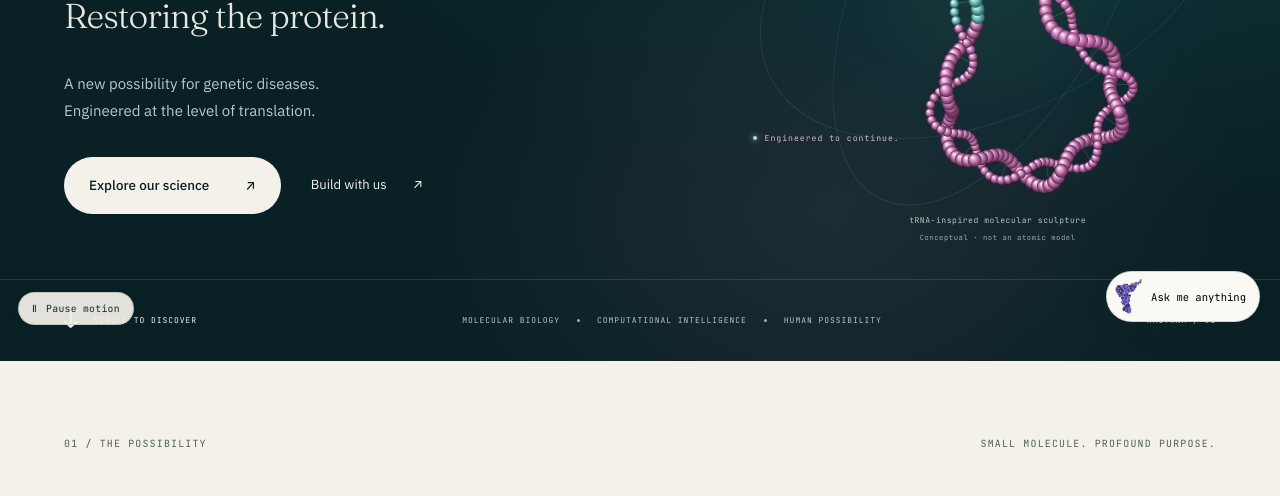
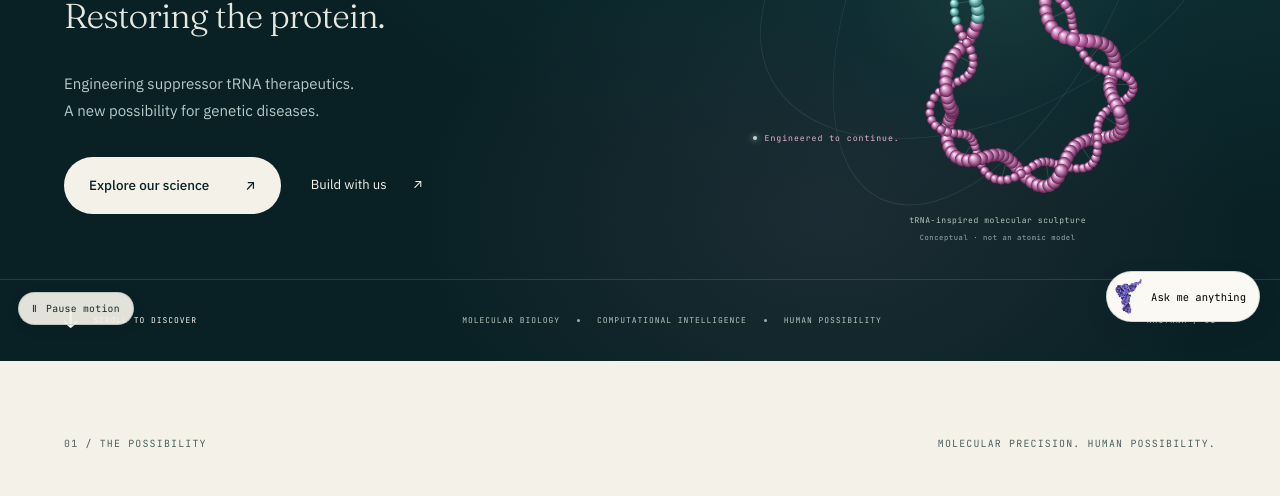
Before and after one commit to transloka786/trasnloka-website, a Next.js app: page / in a window 1280 px wide. Shown: the part 456-952 px from the top of the page. Built offline with nearby package versions, Linux system fonts and the light colour scheme.

Commit message:
Clarify suppressor-tRNA hero positioning and document verified preview build

```diff
--- a/src/app/page.tsx
+++ b/src/app/page.tsx
@@ -24,7 +24,7 @@ export default function Home(){return <div className="editorial-home">
       <div className="hero-copy"><div className="hero-kicker"><span/>INDIA-BUILT PRECISION TRANSLATION THERAPEUTICS</div>
         <h1>Reading through<br/><em>silence.</em></h1>
         <p className="hero-promise">Restoring the protein.</p>
-        <p className="hero-description">A new possibility for genetic diseases.<br/>Engineered at the level of translation.</p>
+        <p className="hero-description">Engineering suppressor tRNA therapeutics.<br/>A new possibility for genetic diseases.</p>
         <div className="hero-actions"><Link className="editorial-button light-button" href="/science">Explore our science <Arrow/></Link><Link className="text-link" href="/partners">Build with us <Arrow/></Link></div>
       </div>
       <MolecularHero/>
@@ -32,7 +32,7 @@ export default function Home(){return <div className="editorial-home">
     <div className="wrap hero-baseline"><a href="#the-possibility" className="scroll-cue"><span aria-hidden="true">↓</span> SCROLL TO DISCOVER</a><span>MOLECULAR BIOLOGY <i/> COMPUTATIONAL INTELLIGENCE <i/> HUMAN POSSIBILITY</span><span className="hero-edition">KRITRNA / 01</span></div>
   </header>
   <section id="the-possibility" className="manifesto-section"><div className="wrap">
-    <div className="section-index"><span>01 / THE POSSIBILITY</span><span>SMALL MOLECULE. PROFOUND PURPOSE.</span></div>
+    <div className="section-index"><span>01 / THE POSSIBILITY</span><span>MOLECULAR PRECISION. HUMAN POSSIBILITY.</span></div>
     <div className="manifesto-layout"><Reveal><h2 className="display-heading">The message<br/>is interrupted.<br/><em>The possibility<br/>is not.</em></h2></Reveal><div className="manifesto-copy"><Reveal><span className="micro accent-text">ENGINEERING THE LANGUAGE OF LIFE</span><p className="large-body">KritRNA is building a suppressor tRNA therapeutics platform for rare genetic diseases caused by premature stop codons.</p><p>We combine molecular biology, evidence-led programme selection and computational translation science to identify where restoring full-length protein can create the strongest therapeutic opportunity.</p><Link href="/problem" className="underline-link">Understand the molecular challenge <Arrow/></Link></Reveal><div className="mission-footnote"><span className="status-dot"/> DISCOVERY-LED. EVIDENCE-GUIDED. INDIA-BUILT.</div></div></div>
   </div></section>
   <section className="mechanism-section" id="mechanism"><div className="wrap">
```
Also changed, not shown: 1 other file (tests, documents, lock files or other folders).
